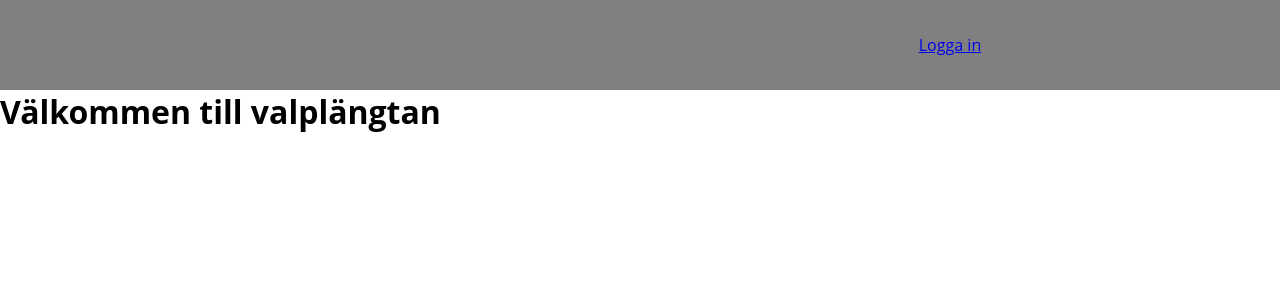
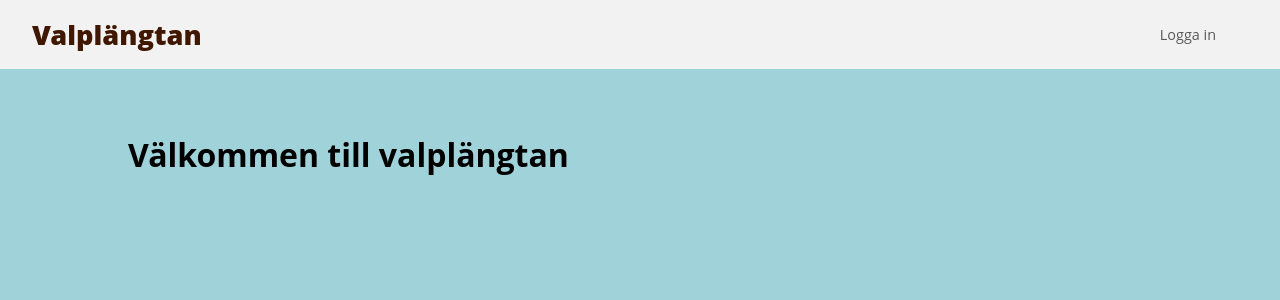
Before and after one commit to FredrikaEricsson/valplangtan, a Next.js app: page / in a window 1280 px wide. Shown: the top 300 px of the page. Built offline with nearby package versions, Linux system fonts and the light colour scheme; no server answers.

Commit message:
styling puppypage and navbar

```diff
--- /dev/null
+++ b/assets/colors.ts
@@ -0,0 +1,7 @@
+export const colors = {
+  colorLightBlue: "#A0D3D9",
+  colorLightGrey: "#F2F2F2",
+  colorDarkGrey: "#595959",
+  colorBeige: "#F2E8B6",
+  colorBrown: "#401801",
+};
--- a/components/layout.tsx
+++ b/components/layout.tsx
@@ -1,4 +1,4 @@
-import { HeadingWrapper } from "../styles/global";
+import { HeadingWrapper, MainContainer } from "../styles/global";
 import Navbar from "./navbar";
 
 const Layout = ({ children }: any) => {
@@ -8,7 +8,7 @@ const Layout = ({ children }: any) => {
         <Navbar></Navbar>
       </HeadingWrapper>
 
-      <main>{children}</main>
+      <MainContainer>{children}</MainContainer>
     </>
   );
 };
--- a/components/navbar.tsx
+++ b/components/navbar.tsx
@@ -2,9 +2,10 @@ import axios from "axios";
 import Link from "next/link";
 import router, { useRouter } from "next/router";
 import { useEffect, useState } from "react";
-import { Header } from "../styles/global";
+import { Hamburger, Header, Logo, MenuLink } from "../styles/global";
 const Navbar = () => {
   const [userIsLoggedIn, setUserIsLoggedIn] = useState<boolean>();
+  const [isOpen, setIsOpen] = useState(false);
 
   const getRouter = useRouter();
   const routerPath = getRouter.pathname;
@@ -35,25 +36,33 @@ const Navbar = () => {
 
   return (
     <>
-      <Header>
+      <Link href='/' passHref>
+        <Logo>Valplängtan</Logo>
+      </Link>
+      <Hamburger onClick={() => setIsOpen(!isOpen)}>
+        <span />
+        <span />
+        <span />
+      </Hamburger>
+      <Header isOpen={isOpen}>
         {userIsLoggedIn ? (
           <>
-            <Link href='/puppy'>
-              <a>Min valp</a>
+            <Link href='/puppy' passHref>
+              <MenuLink>Min valp</MenuLink>
             </Link>
-            <Link href='/checklist'>
-              <a>Checklista</a>
+            <Link href='/checklist' passHref>
+              <MenuLink>Checklista</MenuLink>
             </Link>
-            <Link href='/settings'>
-              <a>Inställningar</a>
+            <Link href='/settings' passHref>
+              <MenuLink>Inställningar</MenuLink>
             </Link>
-            <Link href='/'>
-              <a onClick={handleClick}>Logga ut</a>
+            <Link href='/' passHref>
+              <MenuLink onClick={handleClick}>Logga ut</MenuLink>
             </Link>
           </>
         ) : (
-          <Link href='/login'>
-            <a>Logga in</a>
+          <Link href='/login' passHref>
+            <MenuLink>Logga in</MenuLink>
           </Link>
         )}
       </Header>
--- a/styles/global.ts
+++ b/styles/global.ts
@@ -1,5 +1,9 @@
 import styled, { createGlobalStyle } from "styled-components";
-
+import { colors } from "../assets/colors";
+import Link from "next/link";
+interface IMenuProps {
+  isOpen: boolean;
+}
 export const GlobalStyle = createGlobalStyle`
 
 * {
@@ -10,28 +14,78 @@ export const GlobalStyle = createGlobalStyle`
   }
   body {
     overflow-x:hidden;
+    margin: 0;
   }
   html {
     scroll-behavior: smooth;
 
   }
 `;
+export const MainContainer = styled.main`
+  padding: 5% 10%;
+  background-color: ${colors.colorLightBlue};
+  height: 100vh;
+`;
 
 export const HeadingWrapper = styled.div`
+  padding: 0 2rem;
   display: flex;
-  justify-content: flex-end;
+  justify-content: space-between;
   align-items: center;
-  background-color: grey;
-  padding: 20px;
+  flex-wrap: wrap;
+  background-color: ${colors.colorLightGrey};
 `;
 
 export const Header = styled.div`
-  background-color: grey;
-  background-size: cover;
-  color: white;
-  height: 50px;
-  width: 50%;
   display: flex;
-  justify-content: space-around;
+  justify-content: space-between;
   align-items: center;
+  position: relative;
+  @media (max-width: 768px) {
+    overflow: hidden;
+    flex-direction: column;
+    max-height: ${(props: IMenuProps) => (props.isOpen ? "300px" : "0")};
+    transition: max-height 0.3s ease-in;
+    width: 100%;
+  }
 `;
+
+export const Logo = styled.a`
+  padding: 1rem 0;
+  color: ${colors.colorBrown};
+  text-decoration: none;
+  font-weight: 800;
+  font-size: 1.7rem;
+  span {
+    font-weight: 300;
+    font-size: 1.3rem;
+  }
+`;
+export const Hamburger = styled.div`
+  display: none;
+  flex-direction: column;
+  cursor: pointer;
+  span {
+    height: 2px;
+    width: 25px;
+    background: ${colors.colorDarkGrey};
+    margin-bottom: 4px;
+    border-radius: 5px;
+  }
+  @media (max-width: 768px) {
+    display: flex;
+  }
+`;
+
+export const MenuLink = styled.a`
+  padding: 0.5rem 2rem;
+  cursor: pointer;
+  text-align: center;
+  text-decoration: none;
+  color: ${colors.colorDarkGrey};
+  transition: color 0.2s;
+  font-size: 0.9rem;
+  &:hover {
+    color: ${colors.colorBrown};
+  }
+`;
```
Also changed, not shown: pages/puppy.tsx (+21 -4 lines), pages/settings.tsx (+14 -5 lines), styles/puppy.ts (added, +29 -0 lines), public/puppy.png (added).
